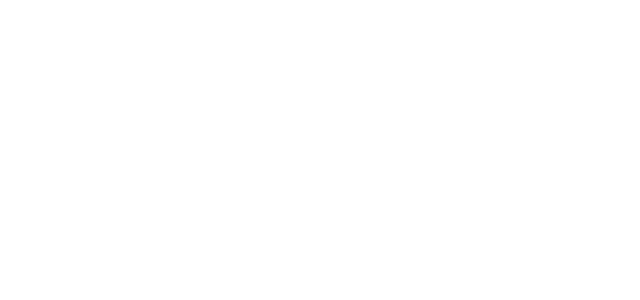
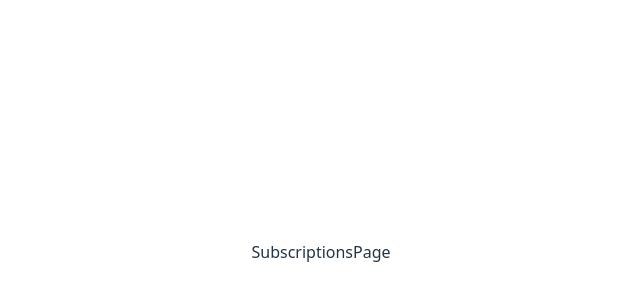
Before and after one commit to sinharitwick/substar-client, a React (Vite) app: page /subscriptions/1 in a window 1280 px wide. Before the commit this address had no page. Shown: the part 148-448 px from the top of the page, without its empty margins (319-959 px from the left). Built offline with nearby package versions, Linux system fonts and the light colour scheme.

Commit message:
subscriptions page initial setup

```diff
--- a/src/pages/CategoriesPage.tsx
+++ b/src/pages/CategoriesPage.tsx
@@ -1,8 +1,10 @@
 import React, { useEffect, useState } from 'react'
 import { Chip, Typography } from '@mui/material';
 import axios from 'axios';
+import { useNavigate } from 'react-router';
 
 function CategoriesPage() {
+    const navigate = useNavigate();
     const [categories, setCategories] = useState([]);
     useEffect(() => {
       const getUserCategories = async() => {
@@ -25,7 +27,7 @@
     <div>
         <Typography fontWeight='bold' variant='h6' sx={{ fontFamily: 'monospace', mb: 4 }}>Categories</Typography>
         { categories.map((category: string) => (
-          <Chip key={category} label={category} component="a" variant="outlined" clickable sx={{ color: '#ffffff', ml: 1 }} />
+          <Chip key={category} label={category} component="a" variant="outlined" clickable sx={{ color: '#ffffff', ml: 1 }} onClick={() => navigate(`subscriptions/${category}`)} />
         ))}
     </div>
   )
--- /dev/null
+++ b/src/pages/SubscriptionsPage.tsx
@@ -0,0 +1,9 @@
+import React from 'react'
+
+function SubscriptionsPage() {
+  return (
+    <div>SubscriptionsPage</div>
+  )
+}
+
+export default SubscriptionsPage
--- a/src/pages/SubstarUserInterface.tsx
+++ b/src/pages/SubstarUserInterface.tsx
@@ -3,6 +3,7 @@
 import { Route, Routes } from 'react-router'
 import SignupPage from './SignupPage'
 import CategoriesPage from './CategoriesPage'
+import SubscriptionsPage from './SubscriptionsPage'
 
 function SubstarUserInterface() {
   return (
@@ -10,6 +11,7 @@
       <Route index element={<LoginPage />} />
       <Route path='signup' element={<SignupPage />} />
       <Route path='categories' element={<CategoriesPage />} />
+      <Route path='subscriptions/:category' element={<SubscriptionsPage />} />
     </Routes>
   )
 }
```
